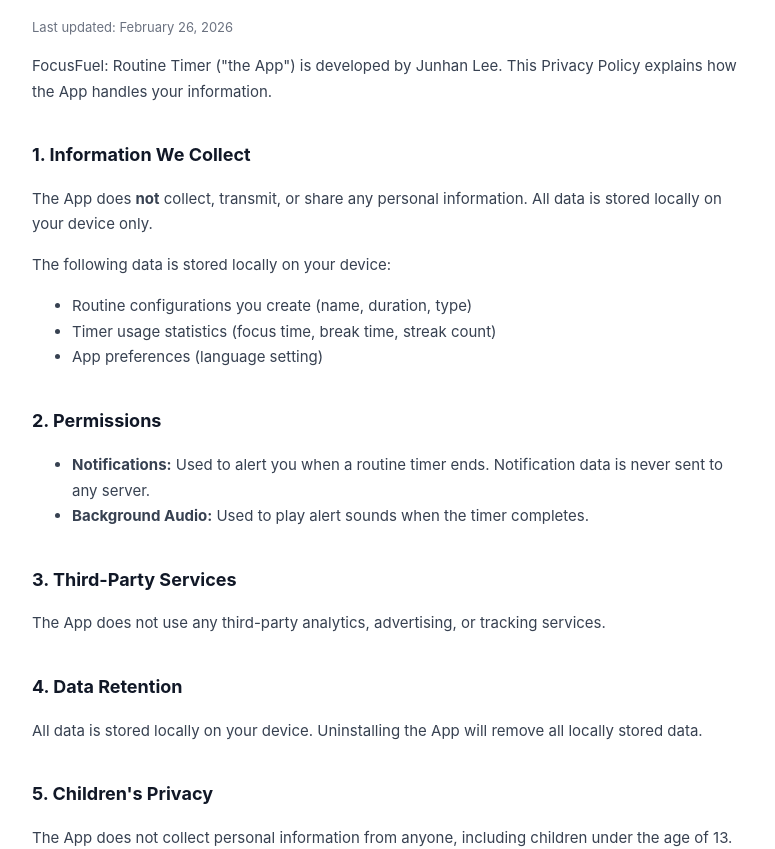
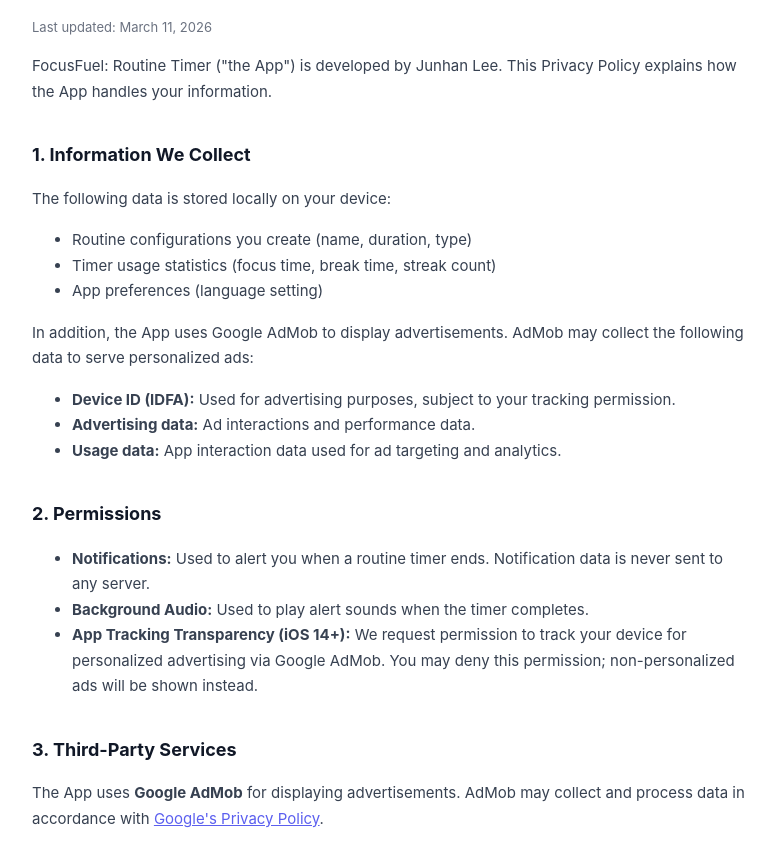
Before and after one commit to planmgr/FocusFuel, a plain HTML site: page index.html in a window 1280 px wide. Shown: the part 109-958 px from the top of the page, without its empty margins (248-1023 px from the left). Drawn offline with Linux system fonts and the light colour scheme.

Commit message:
Update privacy policy to include Google AdMob data collection

```diff
--- a/index.html
+++ b/index.html
@@ -23,33 +23,39 @@
 <body>
 
   <h1>Privacy Policy</h1>
-  <p class="updated">Last updated: February 26, 2026</p>
+  <p class="updated">Last updated: March 11, 2026</p>
 
   <p>FocusFuel: Routine Timer ("the App") is developed by Junhan Lee. This Privacy Policy explains how the App handles your information.</p>
 
   <h2>1. Information We Collect</h2>
-  <p>The App does <strong>not</strong> collect, transmit, or share any personal information. All data is stored locally on your device only.</p>
   <p>The following data is stored locally on your device:</p>
   <ul>
     <li>Routine configurations you create (name, duration, type)</li>
     <li>Timer usage statistics (focus time, break time, streak count)</li>
     <li>App preferences (language setting)</li>
   </ul>
+  <p>In addition, the App uses Google AdMob to display advertisements. AdMob may collect the following data to serve personalized ads:</p>
+  <ul>
+    <li><strong>Device ID (IDFA):</strong> Used for advertising purposes, subject to your tracking permission.</li>
+    <li><strong>Advertising data:</strong> Ad interactions and performance data.</li>
+    <li><strong>Usage data:</strong> App interaction data used for ad targeting and analytics.</li>
+  </ul>
 
   <h2>2. Permissions</h2>
   <ul>
     <li><strong>Notifications:</strong> Used to alert you when a routine timer ends. Notification data is never sent to any server.</li>
     <li><strong>Background Audio:</strong> Used to play alert sounds when the timer completes.</li>
+    <li><strong>App Tracking Transparency (iOS 14+):</strong> We request permission to track your device for personalized advertising via Google AdMob. You may deny this permission; non-personalized ads will be shown instead.</li>
   </ul>
 
   <h2>3. Third-Party Services</h2>
-  <p>The App does not use any third-party analytics, advertising, or tracking services.</p>
+  <p>The App uses <strong>Google AdMob</strong> for displaying advertisements. AdMob may collect and process data in accordance with <a href="https://policies.google.com/privacy" target="_blank">Google's Privacy Policy</a>.</p>
 
   <h2>4. Data Retention</h2>
-  <p>All data is stored locally on your device. Uninstalling the App will remove all locally stored data.</p>
+  <p>All locally stored data is retained on your device until you uninstall the App. Data collected by Google AdMob is subject to Google's data retention policies.</p>
 
   <h2>5. Children's Privacy</h2>
-  <p>The App does not collect personal information from anyone, including children under the age of 13.</p>
+  <p>The App is not directed at children under the age of 13. We do not knowingly collect personal information from children.</p>
 
   <h2>6. Changes to This Policy</h2>
   <p>We may update this Privacy Policy from time to time. Changes will be reflected on this page with an updated date.</p>
```
